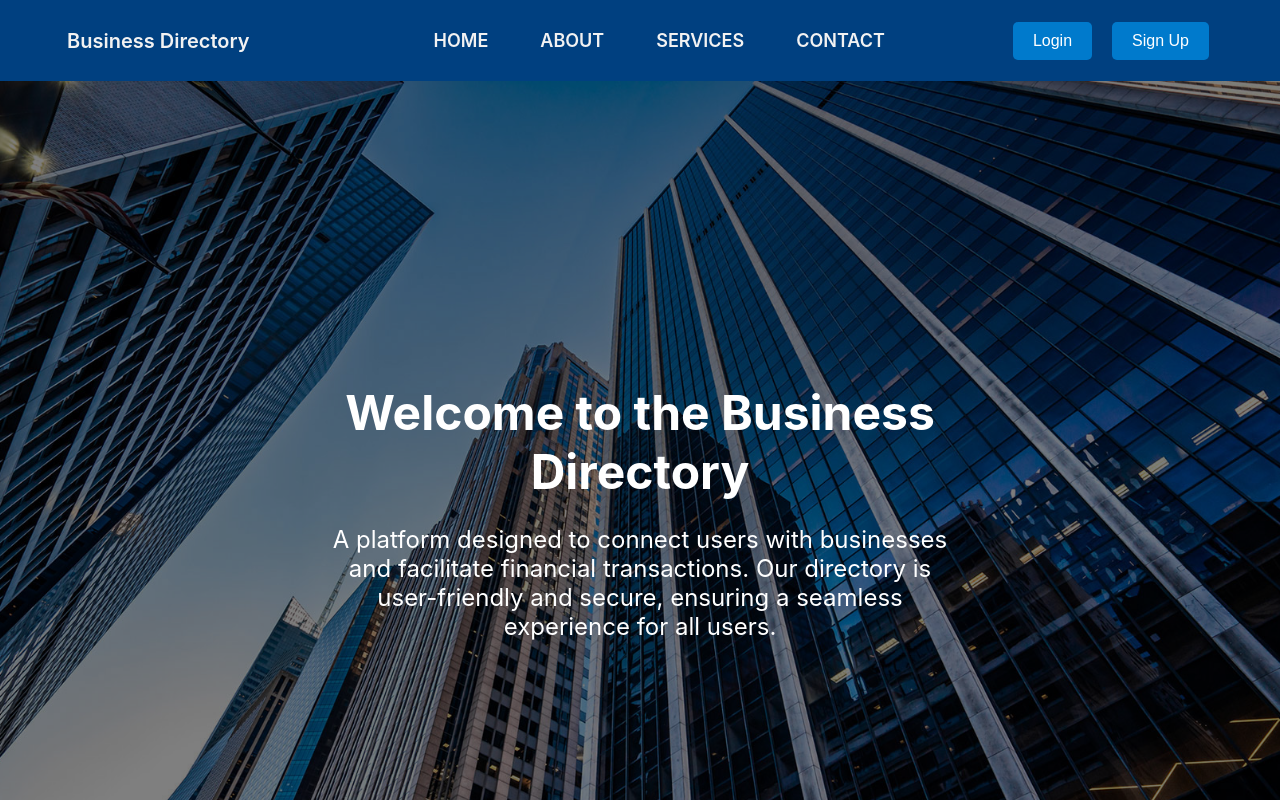
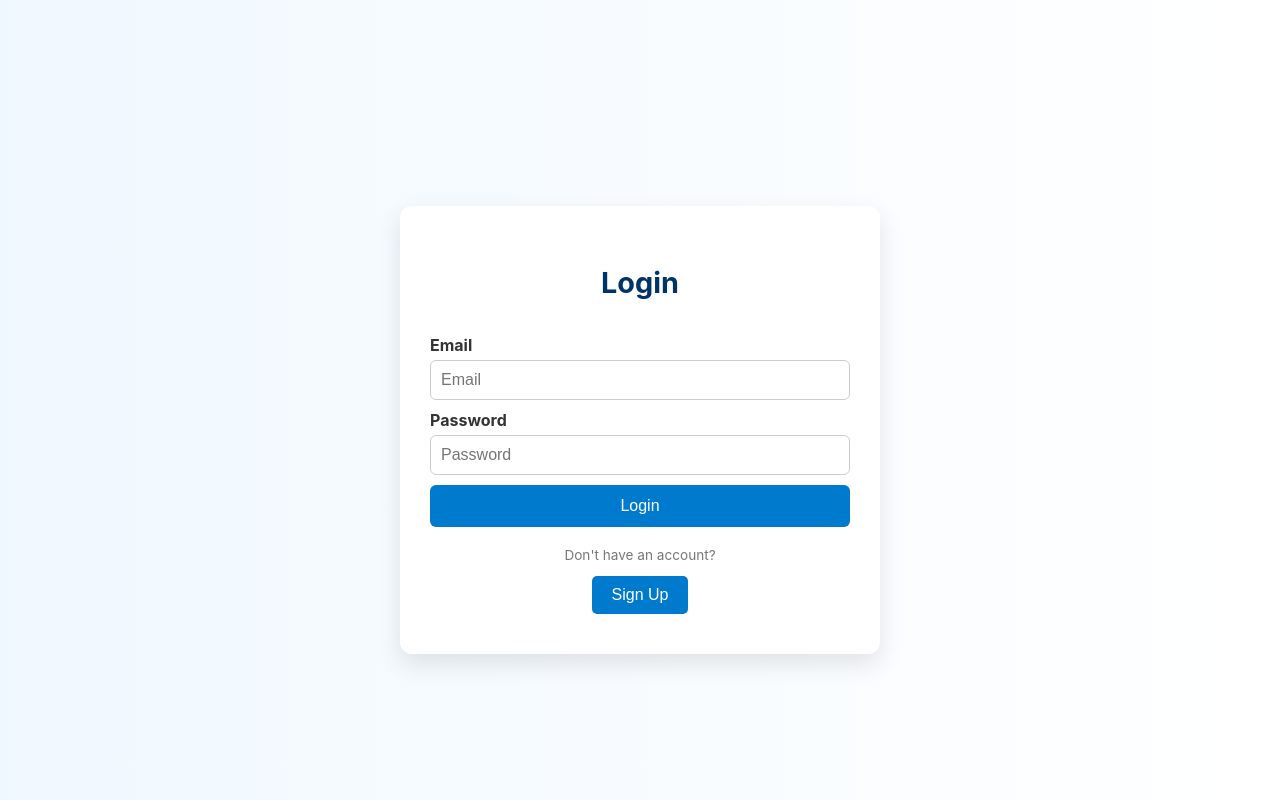
Before and after one commit to kristinashres55/business-directory-platform, a React (Create React App) app in the folder frontend/: page /login in a window 1280 px wide. Shown: the top 800 px of the page. Built offline with nearby package versions, Linux system fonts and the light colour scheme.

Commit message:
Login page

```diff
--- a/frontend/src/App.js
+++ b/frontend/src/App.js
@@ -1,16 +1,32 @@
 import logo from "./logo.svg";
 import "./App.css";
 import Home from "./components/Home/Home";
+import Login from "./pages/Login/Login";
 import Navbar from "./components/Navbar/Navbar";
 import Main from "./components/Main/Main";
+import { BrowserRouter as Router, Route, Routes } from "react-router-dom";
 
 function App() {
   return (
-    <div className="App">
-      <Navbar />
-      <Home />
-      <Main />
-    </div>
+    <Router>
+      <Routes>
+        {/* This route renders Navbar + Home + Main */}
+        <Route
+          path="/"
+          element={
+            <>
+              <Navbar />
+              <Home />
+              <Main />
+            </>
+          }
+        />
+
+        {/* Other individual pages */}
+        <Route path="/login" element={<Login />} />
+        {/* <Route path="/register" element={<RegisterPage />} /> */}
+      </Routes>
+    </Router>
   );
 }
 
--- a/frontend/src/components/Navbar/Navbar.jsx
+++ b/frontend/src/components/Navbar/Navbar.jsx
@@ -1,5 +1,6 @@
 import React from "react";
 import "./Navbar.css";
+import { Link } from "react-router-dom";
 
 const Navbar = () => {
   return (
@@ -21,8 +22,12 @@ const Navbar = () => {
           </li>
         </ul>
         <div className="navbar-actions">
-          <button className="navbar-login">Login</button>
-          <button className="navbar-signup">Sign Up</button>
+          <Link to="/login">
+            <button className="navbar-login">Login</button>
+          </Link>
+          <Link to="/register">
+            <button className="navbar-signup">Sign Up</button>
+          </Link>
         </div>
       </nav>
     </div>
--- /dev/null
+++ b/frontend/src/pages/Login/Login.css
@@ -0,0 +1,109 @@
+.login-container {
+  min-height: 100vh;
+  background: linear-gradient(to right, #f0f8ff, #ffffff);
+  display: flex;
+  justify-content: center;
+  align-items: center;
+  padding: 30px;
+}
+
+.login-form {
+  background-color: white;
+  padding: 40px 30px;
+  border-radius: 12px;
+  box-shadow: 0 10px 25px rgba(0, 0, 0, 0.1);
+  width: 100%;
+  max-width: 420px;
+}
+
+.login-title {
+  text-align: center;
+  color: #003366;
+  margin-bottom: 25px;
+  font-size: 1.8rem;
+}
+
+form {
+  display: flex;
+  flex-direction: column;
+}
+
+label {
+  margin: 10px 0 5px;
+  font-weight: bold;
+  color: #333;
+}
+
+.login-input {
+  padding: 10px;
+  border: 1px solid #ccc;
+  border-radius: 6px;
+  font-size: 1rem;
+}
+
+.show-password-toggle {
+  display: flex;
+  align-items: center;
+  margin: 10px 0 15px;
+}
+
+.show-password-toggle label {
+  margin-left: 6px;
+  font-size: 0.9rem;
+  color: #444;
+}
+
+.login-error {
+  color: #d32f2f;
+  margin: 8px 0;
+  font-size: 0.95rem;
+  text-align: center;
+}
+
+.login-btn {
+  background-color: #007acc;
+  color: white;
+  border: none;
+  padding: 12px;
+  border-radius: 6px;
+  cursor: pointer;
+  font-size: 1rem;
+  margin-top: 10px;
+  transition: background-color 0.3s ease;
+}
+
+.login-btn:hover {
+  background-color: #005fa3;
+}
+
+.login-hint {
+  margin-top: 20px;
+  text-align: center;
+  font-size: 0.95rem;
+  color: #555;
+}
+.login-hint a {
+  color: #007acc;
+  text-decoration: none;
+}
+.login-hint a:hover {
+  text-decoration: underline;
+}
+
+.login-footer {
+  text-align: center;
+  margin-top: 20px;
+  font-size: 0.85rem;
+  color: #777;
+}
+
+.login-signup-button {
+  background-color: #007acc;
+  color: white;
+  border: none;
+  padding: 10px 20px;
+  border-radius: 5px;
+  cursor: pointer;
+  font-size: 16px;
+  transition: background-color 0.3s ease;
+}
--- /dev/null
+++ b/frontend/src/pages/Login/Login.jsx
@@ -0,0 +1,69 @@
+import React, { useState } from "react";
+import "./Login.css";
+import axios from "axios";
+
+const Login = () => {
+  const [email, setEmail] = useState("");
+  const [password, setPassword] = useState("");
+  const [error, setError] = useState(null);
+
+  const handleLogin = async (e) => {
+    e.preventDefault();
+    setError("");
+    try {
+      const response = await axios.post(
+        "http://localhost:5000/api/auth/login",
+        {
+          email,
+          password,
+        }
+      );
+
+      // Store token (for protected routes)
+      localStorage.setItem("token", response.data.token);
+      console.log("Login successful:", response.data);
+      // Redirect to dashboard (or role-specific page if needed)
+      window.location.href = "/";
+    } catch (err) {
+      setError("Invalid email or password. Please try again.", err);
+    }
+  };
+
+  return (
+    <div className="login-container">
+      <div className="login-form">
+        <h1 className="login-title">Login </h1>
+        <form className="login-inputs" onSubmit={handleLogin}>
+          <label htmlFor="email">Email</label>
+          <input
+            type="email"
+            onChange={(e) => setEmail(e.target.value)}
+            value={email}
+            className="login-input"
+            placeholder="Email"
+            required
+          />
+          <label htmlFor="password">Password</label>
+          <input
+            type="password"
+            onChange={(e) => setPassword(e.target.value)}
+            value={password}
+            autoComplete="on"
+            className="login-input"
+            placeholder="Password"
+            required
+          />
+          <button type="submit" className="login-btn">
+            Login
+          </button>
+        </form>
+        <div className="login-footer">
+          <p className="login-footer-text">Don't have an account?</p>
+          <button className="login-signup-button">Sign Up</button>
+        </div>
+      </div>
+    </div>
+  );
+};
+
+export default Login;
```
